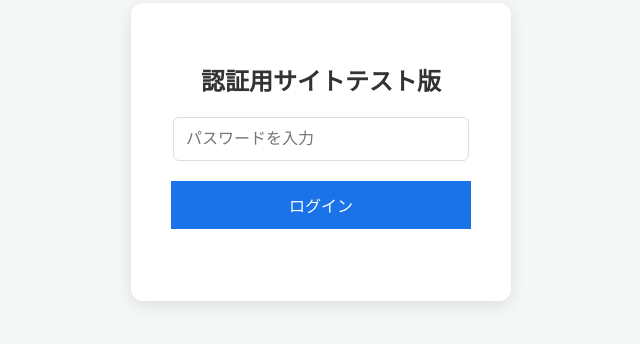
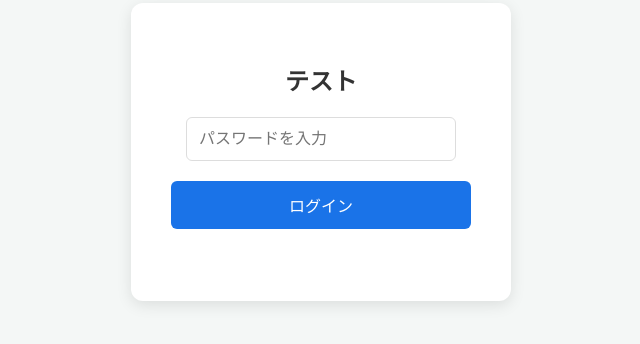
Before and after one commit to HIBIKI134/ansen, a plain HTML site: page index.html in a window 1280 px wide. Shown: the part 248-592 px from the top of the page, without its empty margins (319-959 px from the left). Drawn offline with Linux system fonts and the light colour scheme.

Commit message:
Update index.html

```diff
--- a/index.html
+++ b/index.html
@@ -3,67 +3,115 @@
   <head>
     <meta name="viewport" content="width=device-width, initial-scale=1">
     <style>
-      body { font-family: 'Helvetica Neue', Arial, sans-serif; background-color: #f4f7f6; display: flex; justify-content: center; align-items: center; height: 100vh; margin: 0; }
-      .login-card { background: white; padding: 40px; border-radius: 12px; box-shadow: 0 4px 15px rgba(0,0,0,0.1); width: 300px; text-align: center; }
-      h2 { color: #333; margin-bottom: 20px; }
-      input { width: 90%; padding: 12px; margin-bottom: 20px; border: 1px solid #ddd; border-radius: 6px; font-size: 16px; }
-
-      /* ボタンとローディングのエリア */
-      .button-area { position: relative; height: 45px; }
-      button { width: 100%; padding: 12px; background-color: #1a73e8; color: white; border: none; border-radius: 0px; font-size: 16px; cursor: pointer; }
-
-      /* くるくるアニメーションの作成 */
-      .loader {
-        display: none; /* 最初は隠しておく */
-        width: 25px; height: 25px;
-        border: 3px solid #f3f3f3; border-top: 3px solid #1a73e8;
+      body {
+        font-family: 'Helvetica Neue', Arial, sans-serif;
+        background-color: #f4f7f6;
+        display: flex;
+        justify-content: center;
+        align-items: center;
+        height: 100vh;
+        margin: 0;
+      }
+      .waku {
+        background: white;
+        padding: 40px;
+        border-radius: 12px;
+        box-shadow: 0 4px 15px rgba(0,0,0,0.1);
+        width: 300px;
+        text-align: center;
+      }
+      h2 {
+        color: #333;
+        margin-bottom: 20px;
+      }
+      input {
+        width: 90%;
+        padding: 12px;
+        margin-bottom: 20px;
+        border: 1px solid #ddd;
+        border-radius: 6px;
+        font-size: 16px;
+        box-sizing: border-box;
+      }
+      .botan-area {
+        position: relative;
+        height: 45px;
+      }
+      button {
+        width: 100%;
+        padding: 12px;
+        background-color: #1a73e8;
+        color: white;
+        border: none;
+        border-radius: 6px;
+        font-size: 16px;
+        cursor: pointer;
+      }
+      button:hover {
+        background-color: #1557b0;
+      }
+      .guruguru {
+        display: none;
+        width: 25px;
+        height: 25px;
+        border: 3px solid #f3f3f3;
+        border-top: 3px solid #1a73e8;
         border-radius: 50%;
-        animation: spin 1s linear infinite;
-        margin: 0 auto;
+        animation: mawa-su 1s linear infinite;
+        margin: 10px auto 0;
       }
-      @keyframes spin { 0% { transform: rotate(0deg); } 100% { transform: rotate(360deg); } }
-
-      #msg { color: #d93025; font-size: 14px; margin-top: 15px; min-height: 20px; }
+      @keyframes mawa-su {
+        0% { transform: rotate(0deg); }
+        100% { transform: rotate(360deg); }
+      }
+      #bunshou {
+        color: #d93025;
+        font-size: 14px;
+        margin-top: 15px;
+        min-height: 20px;
+      }
     </style>
   </head>
   <body>
-    <div class="login-card">
-      <h2>認証用サイトテスト版</h2>
-      <input type="password" id="pass" placeholder="パスワードを入力" onkeypress="if(event.key==='Enter')login()">
 
-      <div class="button-area">
-        <button id="btn" onclick="login()">ログイン</button>
-        <div id="loader" class="loader"></div>
+    <div class="waku">
+      <h2>テスト</h2>
+      <input type="password" id="nyuryoku" placeholder="パスワードを入力" autocomplete="new-password" onkeypress="if(event.key==='Enter')kakunin()">
+
+      <div class="botan-area">
+        <button id="oshite" onclick="kakunin()">ログイン</button>
+        <div id="ugoki" class="guruguru"></div>
       </div>
 
-      <div id="msg"></div>
+      <div id="bunshou"></div>
     </div>
 
     <script>
-      function login() {
-        const pass = document.getElementById('pass').value;
-        const btn = document.getElementById('btn');
-        const loader = document.getElementById('loader');
-        const msg = document.getElementById('msg');
+      function kakunin() {
+        const pass = document.getElementById('nyuryoku').value;
+        const botan = document.getElementById('oshite');
+        const ugoki = document.getElementById('ugoki');
+        const moji = document.getElementById('bunshou');
 
-        // ボタンを消してローディングを表示
-        btn.style.display = 'none';
-        loader.style.display = 'block';
-        msg.innerText = "";
+        // ボタンを隠して、少しの間だけ待機中っぽく見せる
+        botan.style.display = 'none';
+        ugoki.style.display = 'block';
+        moji.innerText = "";
 
-        google.script.run.withSuccessHandler(url => {
-          if (url === "error") {
-            // エラーならボタンを戻す
-            btn.style.display = 'block';
-            loader.style.display = 'none';
-            msg.innerText = "パスワードが正しくありません";
+        // パスワードのチェック
+        setTimeout(() => {
+          if (pass === "sinnbunngakaridesu947") {
+            moji.style.color = "#188038";
+            moji.innerText = "しばらくお待ち下さい...";
+            window.location.href = "https://google.com";
           } else {
-            msg.style.color = "#188038";
-            msg.innerText = "しばらくお待ち下さい...";
-            window.top.location.href = url;
+            botan.style.display = 'block';
+            ugoki.style.display = 'none';
+            moji.innerText = "パスワードが正しくありません";
           }
-        }).checkPassword(pass);
+        }, 600); // 0.6秒だけ待ち時間を演出
       }
     </script>
+
   </body>
 </html>
```
